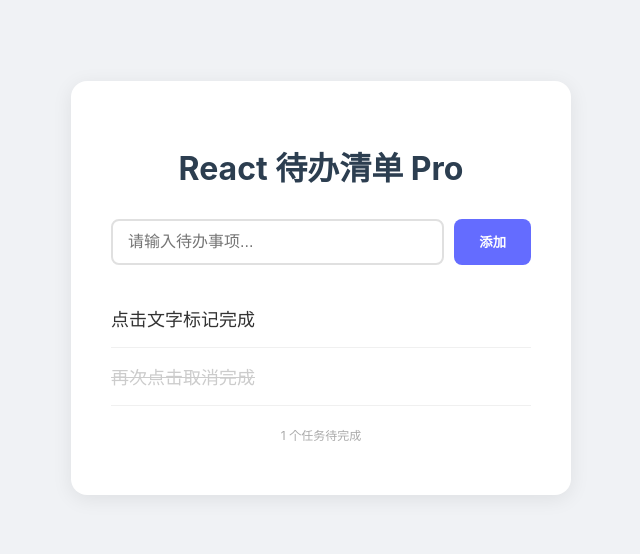
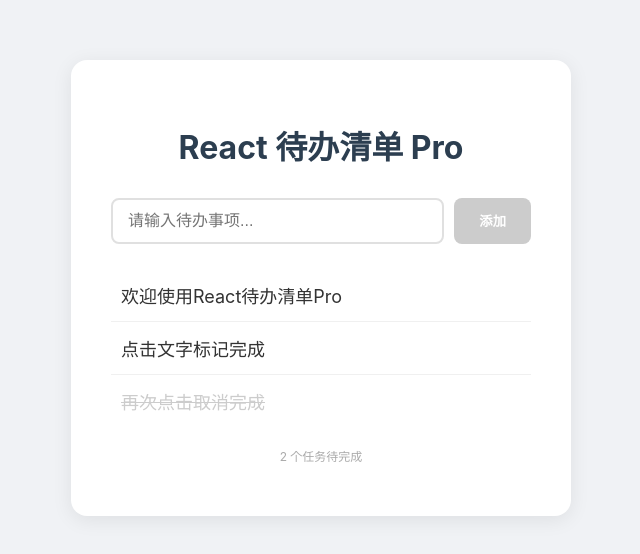
Before and after one commit to Hang5222/React-TodoList, a React (Vite) app: page / in a window 1280 px wide. Shown: the part 112-666 px from the top of the page, without its empty margins (319-959 px from the left). Built offline with nearby package versions, Linux system fonts and the light colour scheme.

Commit message:
refactor: 重构组件的文件结构，独立css样式

```diff
--- a/src/App.jsx
+++ b/src/App.jsx
@@ -1,16 +1,15 @@
-// src/App.jsx
 import { useState, useEffect } from 'react';
 import styles from './App.module.css';
-import Header from './components/Header';
-import TodoInput from './components/TodoInput';
-import TodoItem from './components/TodoItem';
+import Header from './components/Header/Header.jsx';
+import TodoInput from './components/TodoInput/TodoInput.jsx';
+import TodoItem from './components/TodoItem/TodoItem.jsx';
 import { v4 as uuidv4 } from 'uuid';
 
 function App() {
   const [todos, setTodos] = useState(() => {
     const savedTodos = localStorage.getItem('my-todo-list');
     return savedTodos ? JSON.parse(savedTodos) : [
-      // 🌟 初始数据也要加上 completed 字段
+      { id: uuidv4(), text: '欢迎使用React待办清单Pro', completed: false },
       { id: uuidv4(), text: '点击文字标记完成', completed: false },
       { id: uuidv4(), text: '再次点击取消完成', completed: true }
     ];
@@ -24,7 +23,7 @@
     const newTodoObj = {
       id: uuidv4(),
       text: newTodoText,
-      completed: false // 🌟 新加的任务默认都是未完成的
+      completed: false
     };
     setTodos([...todos, newTodoObj]);
   }
@@ -33,19 +32,20 @@
     setTodos(todos.filter(todo => todo.id !== id));
   }
 
-  // 🌟🌟🌟 核心逻辑：切换完成状态
   function handleToggle(id) {
-    setTodos(todos.map((todo) => {
+    const newTodos = todos.map((todo) => {
       if (todo.id === id) {
         return { ...todo, completed: !todo.completed };
       }
       return todo;
-    }))
+    });
+    setTodos(newTodos);
   }
 
   return (
     <div className={styles.container}>
       <Header title="React 待办清单 Pro" />
+
       <TodoInput onAdd={handleAdd} />
 
       <ul className={styles.todoList}>
@@ -53,19 +53,14 @@
           <TodoItem
             key={item.id}
             content={item.text}
-            // 🌟 传两个新东西下去：
-            // 1. 它的状态是完成了还是没完成？
             completed={item.completed}
-            // 2. 点击文字时的处理函数
             onToggle={() => handleToggle(item.id)}
-
             onDelete={() => handleDelete(item.id)}
           />
         ))}
       </ul>
 
-      {/* 底部统计：算算还有几个没做完 */}
-      <p style={{ marginTop: '20px', color: '#aaa', fontSize: '12px' }}>
+      <p className={styles.footer}>
         {todos.filter(t => !t.completed).length} 个任务待完成
       </p>
     </div>
--- a/src/App.module.css
+++ b/src/App.module.css
@@ -1,98 +1,22 @@
-/* src/App.module.css */
-
-/* 1. 白色卡片容器 */
 .container {
   width: 100%;
-  max-width: 500px;       /* 限制最大宽度，防止在大屏太宽 */
+  max-width: 500px;
   padding: 40px;
-  background-color: #fff; /* 纯白背景 */
-  border-radius: 16px;    /* 圆角 */
-  box-shadow: 0 4px 20px rgba(0, 0, 0, 0.08); /* 漂亮的柔和阴影 */
-  text-align: center;     /* 文字居中 */
+  background-color: #fff;
+  border-radius: 16px;
+  box-shadow: 0 4px 20px rgba(0, 0, 0, 0.08);
+  /* 这里的 text-align 可以去掉，交给 Header 自己管 */
 }
 
-/* 2. 标题 */
-.title {
-  font-size: 2rem;
-  font-weight: bold;
-  margin-bottom: 30px;
-  color: #2c3e50;
-}
-
-/* 3. 输入框和按钮的一行 */
-.inputGroup {
-  display: flex;
-  gap: 10px;
-  margin-bottom: 25px;
-}
-
-.input {
-  flex: 1; /* 自动撑开 */
-  padding: 12px 15px;
-  border: 2px solid #e0e0e0;
-  border-radius: 8px;
-  font-size: 16px;
-  outline: none;
-  transition: border-color 0.3s;
-}
-
-.input:focus {
-  border-color: #646cff; /* 聚焦变成紫色 */
-}
-
-.addBtn {
-  padding: 0 25px;
-  background-color: #646cff;
-  color: white;
-  border: none;
-  border-radius: 8px;
-  font-weight: bold;
-  cursor: pointer;
-  transition: background 0.3s;
-}
-
-.addBtn:hover {
-  background-color: #535bf2;
-}
-
-.addBtn:disabled {
-  background-color: #ccc;
-  cursor: not-allowed;
-}
-
-/* 4. 列表样式 */
 .todoList {
   list-style: none;
   padding: 0;
   margin: 0;
-  text-align: left; /* 列表内容靠左对齐更像清单 */
 }
 
-.todoItem {
-  display: flex;
-  justify-content: space-between;
-  align-items: center;
-  padding: 12px 0;
-  border-bottom: 1px solid #f0f0f0;
-  font-size: 18px;
+.footer {
+  margin-top: 20px;
+  color: #aaa;
+  font-size: 12px;
+  text-align: center;
 }
-
-.deleteBtn {
-  background: transparent;
-  border: none;
-  color: #ff4757; /* 红色 */
-  font-size: 18px;
-  cursor: pointer;
-  opacity: 0;
-  transition: all 0.2s;
-  padding: 5px;
-}
-
-.deleteBtn:hover {
-  color: #d63031; /* 深红色 */
-  transform: scale(1.1); /* 鼠标放上去稍微放大一点点 */
-}
-
-.todoItem:hover .deleteBtn {
-  opacity: 1;
-}
--- a/src/components/Header.jsx
+++ /dev/null
@@ -1,18 +0,0 @@
-// src/components/Header.jsx
-
-// 1. props 是一个对象，包含了父组件传来的所有数据
-// 这里我们直接解构出 { title }，这样下面就可以直接用 title 了
-function Header({ title }) {
-  return (
-    <h1 style={{
-      fontSize: '2rem',
-      fontWeight: 'bold',
-      marginBottom: '30px',
-      color: '#2c3e50'
-    }}>
-      {title}
-    </h1>
-  );
-}
-
-export default Header;
--- /dev/null
+++ b/src/components/Header/Header.jsx
@@ -0,0 +1,11 @@
+import styles from './Header.module.css';
+
+function Header({ title }) {
+  return (
+    <h1 className={styles.header}>
+      {title}
+    </h1>
+  );
+}
+
+export default Header;
--- /dev/null
+++ b/src/components/Header/Header.module.css
@@ -0,0 +1,7 @@
+.header {
+  font-size: 2rem;
+  font-weight: bold;
+  margin-bottom: 30px;
+  color: #2c3e50;
+  text-align: center;
+}
--- a/src/components/TodoInput.jsx
+++ /dev/null
@@ -1,55 +0,0 @@
-// src/components/TodoInput.jsx
-import { useState } from 'react';
-
-// 接收一个叫 onAdd 的函数作为 prop
-function TodoInput({ onAdd }) {
-  // 输入框的状态，自己管理就好，不用麻烦 CEO 了
-  const [inputValue, setInputValue] = useState('');
-
-  function handleClick() {
-    if (!inputValue.trim()) return;
-
-    // 🌟 重点：调用父组件给的函数，把数据“射”出去
-    onAdd(inputValue);
-
-    // 清空自己的输入框
-    setInputValue('');
-  }
-
-  return (
-    <div style={{ display: 'flex', gap: '10px', marginBottom: '25px' }}>
-      <input
-        type="text"
-        value={inputValue}
-        onChange={e => setInputValue(e.target.value)}
-        onKeyDown={(e) => { if(e.key === 'Enter') handleClick() }}
-        placeholder="请输入待办事项..."
-        style={{
-          flex: 1,
-          padding: '12px 15px',
-          border: '2px solid #e0e0e0',
-          borderRadius: '8px',
-          fontSize: '16px',
-          outline: 'none'
-        }}
-      />
-      <button
-        onClick={handleClick}
-        disabled={!inputValue.trim()}
-        style={{
-          padding: '0 25px',
-          backgroundColor: '#646cff',
-          color: 'white',
-          border: 'none',
-          borderRadius: '8px',
-          fontWeight: 'bold',
-          cursor: 'pointer'
-        }}
-      >
-        添加
-      </button>
-    </div>
-  );
-}
-
-export default TodoInput;
--- /dev/null
+++ b/src/components/TodoInput/TodoInput.jsx
@@ -0,0 +1,34 @@
+import { useState } from 'react';
+import styles from './TodoInput.module.css';
+
+function TodoInput({ onAdd }) {
+  const [inputValue, setInputValue] = useState('');
+
+  function handleClick() {
+    if (!inputValue.trim()) return;
+    onAdd(inputValue);
+    setInputValue('');
+  }
+
+  return (
+    <div className={styles.inputGroup}>
+      <input
+        type="text"
+        value={inputValue}
+        onChange={e => setInputValue(e.target.value)}
+        onKeyDown={(e) => { if(e.key === 'Enter') handleClick() }}
+        placeholder="请输入待办事项..."
+        className={styles.input}
+      />
+      <button
+        onClick={handleClick}
+        disabled={!inputValue.trim()}
+        className={styles.addBtn}
+      >
+        添加
+      </button>
+    </div>
+  );
+}
+
+export default TodoInput;
--- /dev/null
+++ b/src/components/TodoInput/TodoInput.module.css
@@ -0,0 +1,40 @@
+.inputGroup {
+  display: flex;
+  gap: 10px;
+  margin-bottom: 25px;
+}
+
+.input {
+  flex: 1;
+  padding: 12px 15px;
+  border: 2px solid #e0e0e0;
+  border-radius: 8px;
+  font-size: 16px;
+  outline: none;
+  transition: border-color 0.3s;
+}
+
+.input:focus {
+  border-color: #646cff;
+}
+
+.addBtn {
+  padding: 0 25px;
+  background-color: #646cff;
+  color: white;
+  border: none;
+  border-radius: 8px;
+  font-weight: bold;
+  cursor: pointer;
+  transition: background 0.3s;
+  white-space: nowrap; /* 防止按钮文字换行 */
+}
+
+.addBtn:hover {
+  background-color: #535bf2;
+}
+
+.addBtn:disabled {
+  background-color: #ccc;
+  cursor: not-allowed;
+}
--- a/src/components/TodoItem.css
+++ /dev/null
@@ -1,40 +0,0 @@
-.todoItem {
-  display: flex;
-  justify-content: space-between;
-  align-items: center;
-  padding: 12px 0;
-  border-bottom: 1px solid #f0f0f0;
-  font-size: 18px;
-}
-
-.deleteBtn {
-  background: transparent;
-  border: none;
-  color: #ff4757; /* 红色 */
-  font-size: 18px;
-  cursor: pointer;
-  opacity: 0;
-  transition: all 0.2s;
-  padding: 5px;
-}
-
-.deleteBtn:hover {
-  color: #d63031; /* 深红色 */
-  transform: scale(1.1); /* 鼠标放上去稍微放大一点点 */
-}
-
-.todoItem:hover .deleteBtn {
-  opacity: 1;
-}
-/* 正常的文字样式 */
-.text {
-  cursor: pointer; /* 鼠标放上去变小手，提示可点击 */
-  flex: 1; /* 让文字占满剩余空间，这样点空白处也能触发 */
-  transition: color 0.2s;
-}
-
-/* 🌟 完成后的样式 */
-.completed {
-  text-decoration: line-through; /* 删除线 */
-  color: #ccc; /* 灰色 */
-}
--- a/src/components/TodoItem.jsx
+++ b/src/components/TodoItem/TodoItem.jsx
@@ -1,24 +1,23 @@
 import { FaTrash } from 'react-icons/fa';
-import './TodoItem.css';
+import styles from './TodoItem.module.css'; // 引入模块化样式
 
-// 🌟 接收新传进来的 completed 和 onToggle
 function TodoItem({ content, completed, onToggle, onDelete }) {
   return (
-    <li className="todoItem">
+    <li className={styles.item}>
       {/*
-         🌟 点击文字触发 onToggle
-         🌟 动态类名：如果 completed 是 true，就加上 'completed' 类
+         🌟 动态类名写法：
+         使用模版字符串拼接，如果 completed 为 true，就加上 styles.completed
       */}
       <span
         onClick={onToggle}
-        className={`text ${completed ? 'completed' : ''}`}
+        className={`${styles.text} ${completed ? styles.completed : ''}`}
       >
         {content}
       </span>
 
       <button
         onClick={onDelete}
-        className="deleteBtn"
+        className={styles.deleteBtn}
         title="删除此项"
       >
         <FaTrash />
--- /dev/null
+++ b/src/components/TodoItem/TodoItem.module.css
@@ -0,0 +1,53 @@
+.item {
+  display: flex;
+  justify-content: space-between;
+  align-items: center;
+  padding: 12px 10px;
+  border-bottom: 1px solid #f0f0f0;
+  font-size: 18px;
+  color: #333;
+  transition: background-color 0.2s;
+}
+
+.item:last-child {
+  border-bottom: none;
+}
+
+/* 文字部分 */
+.text {
+  cursor: pointer;
+  flex: 1;
+  transition: color 0.2s, text-decoration 0.2s;
+  margin-right: 10px;
+  user-select: none;
+}
+
+/* 完成状态：文字变灰+删除线 */
+.completed {
+  text-decoration: line-through;
+  color: #ccc;
+}
+
+/* 删除按钮 */
+.deleteBtn {
+  background: transparent;
+  border: none;
+  color: #ff4757;
+  font-size: 18px;
+  cursor: pointer;
+  opacity: 0; /* 平时隐藏 */
+  padding: 5px;
+  display: flex;
+  align-items: center;
+  transition: all 0.2s;
+}
+
+/* 悬停在整行时，显示删除按钮 */
+.item:hover .deleteBtn {
+  opacity: 1;
+}
+
+.deleteBtn:hover {
+  color: #d63031;
+  transform: scale(1.1);
+}
```
